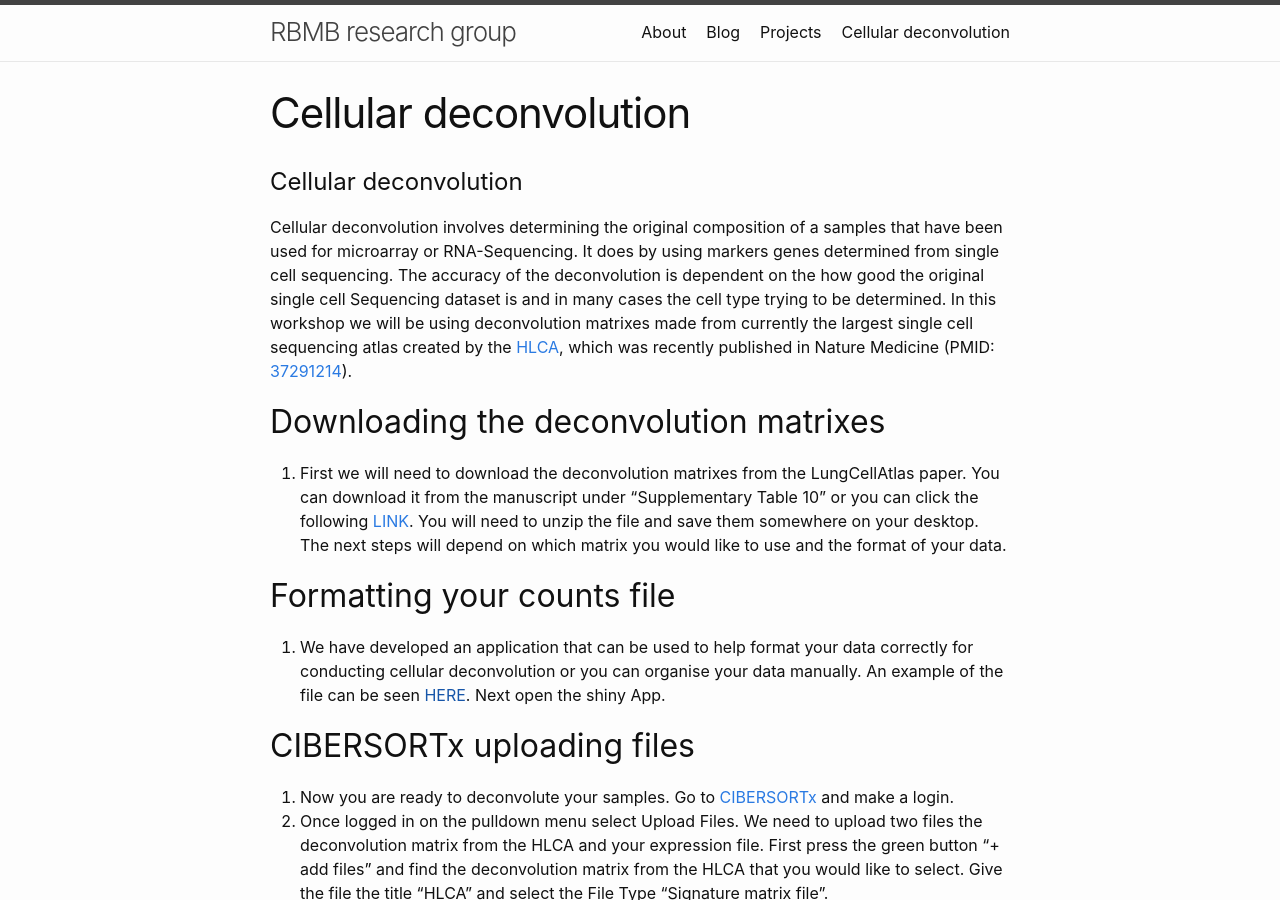
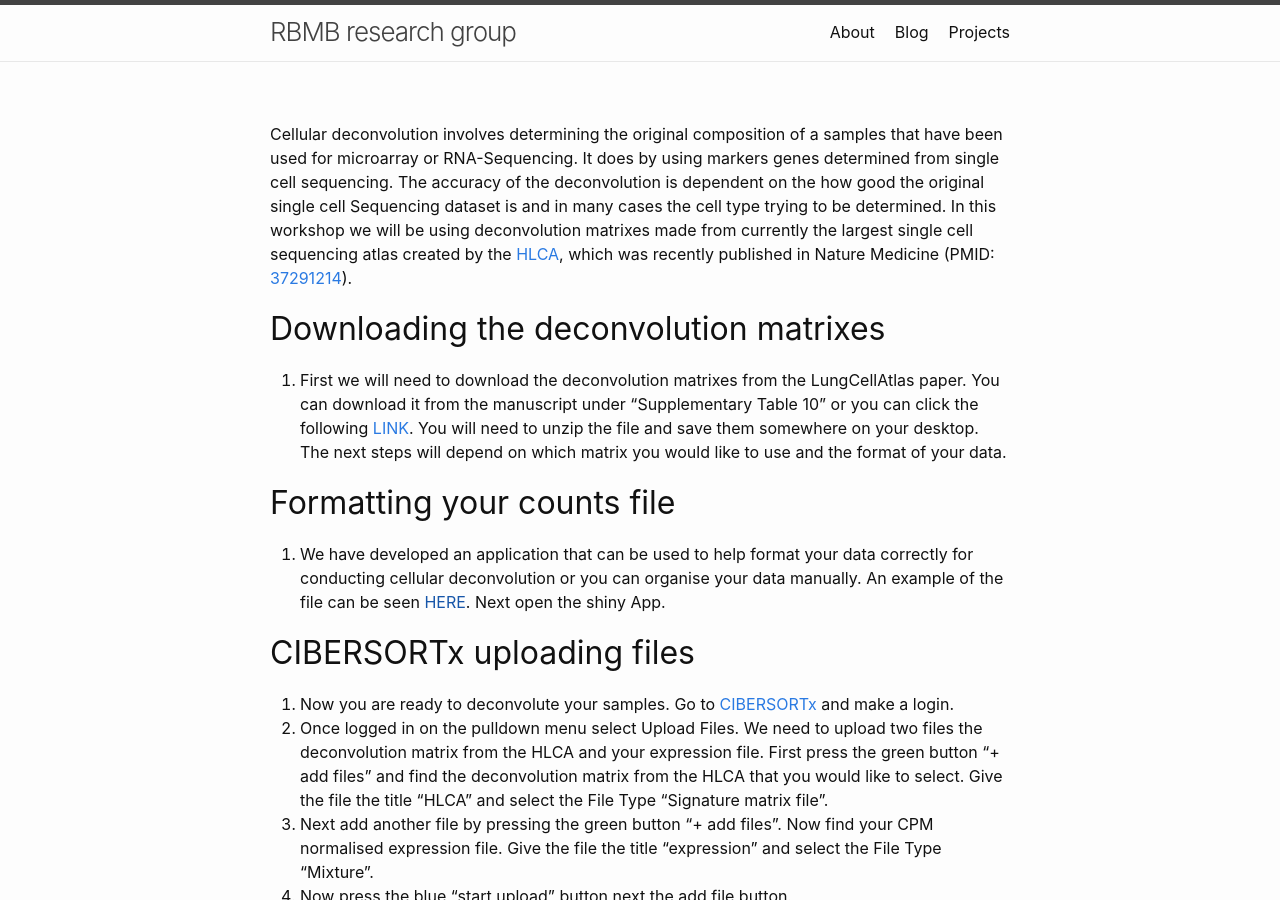
Before and after one commit to UTS-Bioinformatics/uts-bioinformatics.github.io, a Jekyll site: the page built from Cellulardeconvolution.markdown, in a window 1280 px wide and 900 px high. Built offline with Jekyll 4.4.1, drawn with Linux system fonts in a browser that asks for light colours; our own code applies the rules of GitHub Pages for plain Markdown files.

Commit message:
GitHub Pages website.

```diff
--- a/Cellulardeconvolution.markdown
+++ b/Cellulardeconvolution.markdown
@@ -1,5 +1,3 @@
-# Cellular deconvolution
-
 Cellular deconvolution involves determining the original composition of a samples that have been used for microarray or RNA-Sequencing. It does by using markers genes determined from single cell sequencing. The accuracy of the deconvolution is dependent on the how good the original single cell Sequencing dataset is and in many cases the cell type trying to be determined. In this workshop we will be using deconvolution matrixes made from currently the largest single cell sequencing atlas created by the [HLCA](https://github.com/LungCellAtlas/HLCA), which was recently published in Nature Medicine (PMID: [37291214](https://pubmed.ncbi.nlm.nih.gov/37291214/)).
 
 ## Downloading the deconvolution matrixes
```
